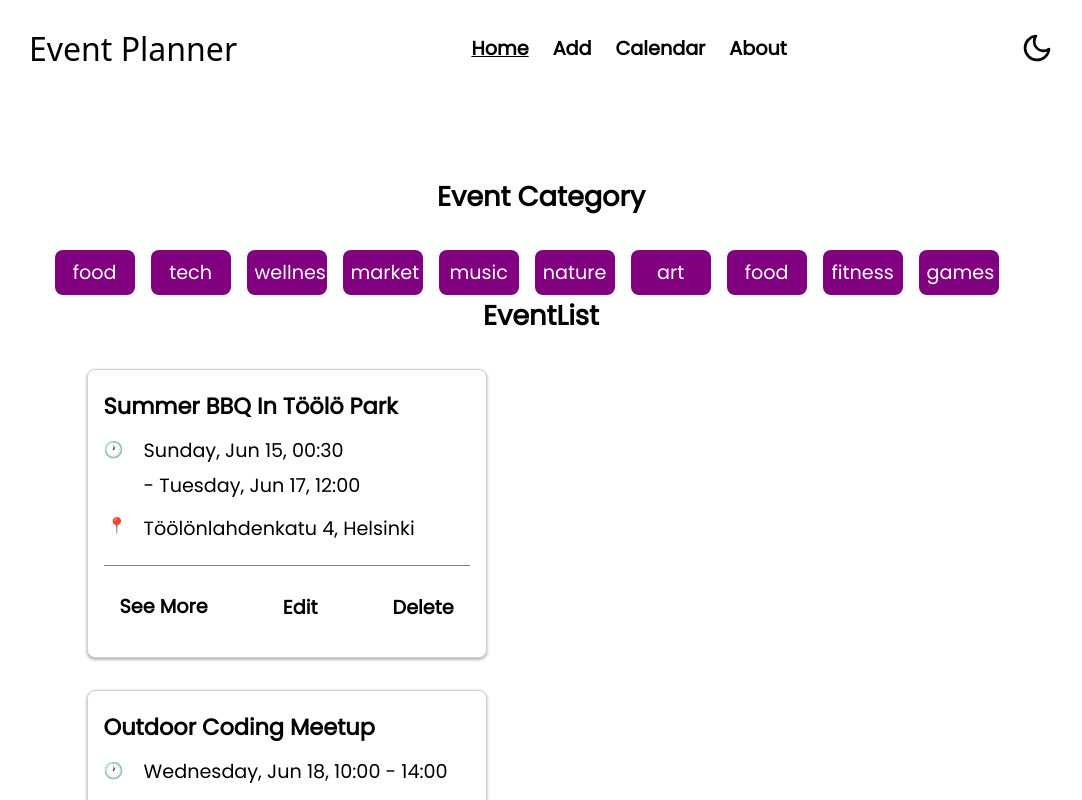
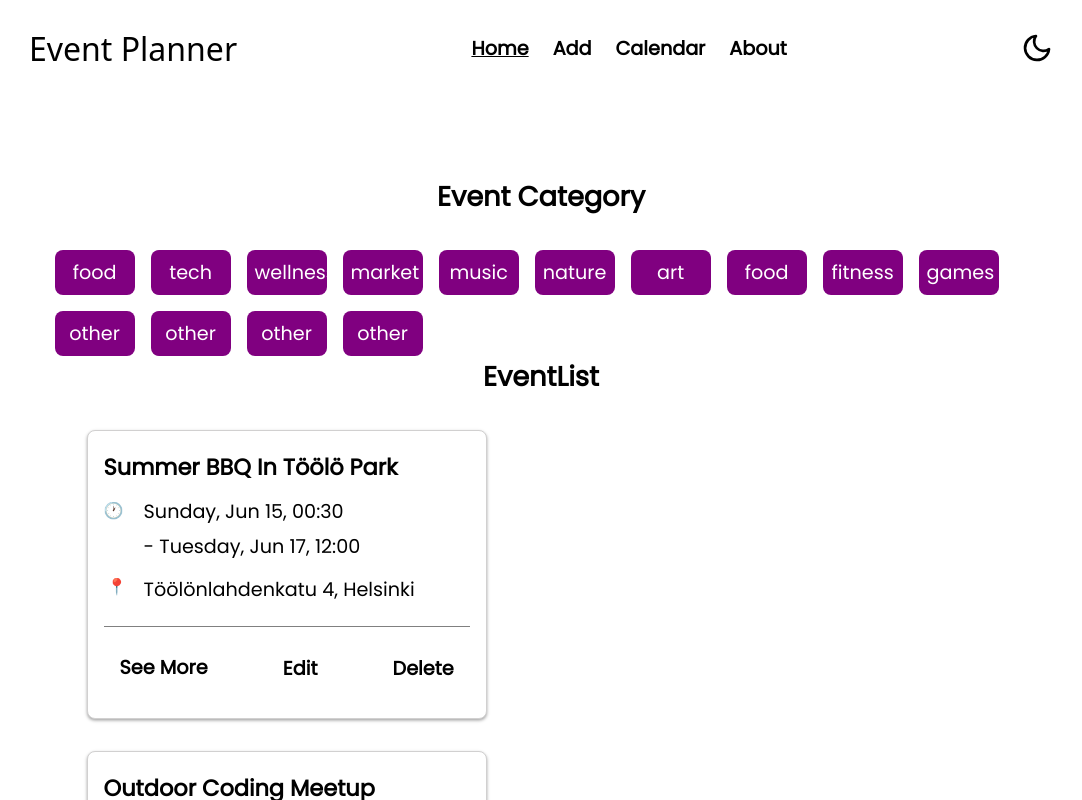
Before and after one commit to Hoa28686/finnish-event-planner, a React (Vite) app in the folder frontend/: page / in a window 1280 px wide. Shown: the top 800 px of the page, without its empty margins (99-1181 px from the left). Built offline with nearby package versions, Linux system fonts and the light colour scheme; data requests are answered from the project's data file; a web font is replaced by a local one.

Commit message:
add localTime function

```diff
--- a/frontend/src/data/db.json
+++ b/frontend/src/data/db.json
@@ -139,6 +139,58 @@
       "lng": 24.9237,
       "image": "https://example.com/games.jpg",
       "category": "games"
+    },
+    {
+      "id": "1749075379235",
+      "title": "\\zx\\x",
+      "start": "2025-06-05T03:16",
+      "end": "2025-06-06T01:16",
+      "location": "Töölönlahdenkatu 4, Helsinki",
+      "description": "",
+      "image": "",
+      "category": "other",
+      "lat": 60.1741861,
+      "lng": 24.9378675,
+      "isFavorite": false
+    },
+    {
+      "id": "1749075452731",
+      "title": "xcvzv",
+      "start": "2025-06-05T01:20",
+      "end": "2025-06-06T01:17",
+      "location": "aleksanterinkatu 11, helsinki",
+      "description": "zf",
+      "image": "",
+      "category": "other",
+      "lat": 60.1690367,
+      "lng": 24.9469201,
+      "isFavorite": false
+    },
+    {
+      "id": "1749075522313",
+      "title": "asdasdf",
+      "start": "2025-06-13T01:18",
+      "end": "2025-06-11T01:18",
+      "location": "dfaf",
+      "description": "",
+      "image": "",
+      "category": "other",
+      "lat": 49.4624886,
+      "lng": 10.9941578,
+      "isFavorite": false
+    },
+    {
+      "id": "1749075592980",
+      "title": "xcv",
+      "start": "2025-06-13T01:19",
+      "end": "2025-06-10T01:19",
+      "location": "dfd",
+      "description": "",
+      "image": "",
+      "category": "other",
+      "lat": 14.032951,
+      "lng": 44.424548,
+      "isFavorite": false
     }
   ]
 }
--- a/frontend/src/data/reusable.js
+++ b/frontend/src/data/reusable.js
@@ -15,6 +15,12 @@ export const time = (startDate, endDate) => {
   return timeRange;
 };
 
+export const localTime = () => {
+  const now = new Date();
+  const difToUTC = now.getTimezoneOffset();
+  const local = now.getTime() - difToUTC * 60 * 1000;
+  return new Date(local).toISOString().slice(0, 16);
+};
 
 export const categoryColors = {
   food: "#EF4444",
--- a/frontend/src/pages/AddEvent/AddEvent.jsx
+++ b/frontend/src/pages/AddEvent/AddEvent.jsx
@@ -2,6 +2,7 @@ import { useState } from "react";
 import styles from "./AddEvent.module.css";
 import useAxios from "../../hooks/useAxios";
 import { useNavigate } from "react-router";
+import { localTime } from "../../data/reusable";
 
 const emptyForm = {
   title: "",
@@ -14,7 +15,6 @@ const emptyForm = {
 };
 const AddEvent = ({ eventApi, onAddEvent }) => {
   const [formData, setFormData] = useState(emptyForm);
-  const [timeError, setTimeError] = useState("");
   const { get, error: getError } = useAxios();
   const { post, error: postError } = useAxios();
 
@@ -33,6 +33,7 @@ const AddEvent = ({ eventApi, onAddEvent }) => {
       console.error("Geocode error: ", getError.message);
       return;
     }
+
     const lat = parseFloat(data[0].lat);
     const lng = parseFloat(data[0].lon);
     return { lat, lng };
@@ -40,17 +41,6 @@ const AddEvent = ({ eventApi, onAddEvent }) => {
 
   const handleSubmit = async (e) => {
     e.preventDefault();
-
-    const now = new Date();
-    const start = new Date(formData.start);
-    const end = new Date(formData.end);
-    if (start < now || start >= end) {
-      setTimeError(
-        "Start time must be in the future, and end time must be after start time. "
-      );
-      // setFormData(emptyForm);
-      return;
-    }
 
     const { lat, lng } = await geoConvert(formData.location);
     const newEvent = {
@@ -95,6 +85,7 @@ const AddEvent = ({ eventApi, onAddEvent }) => {
             value={formData.start}
             onChange={handleChange}
             className={styles.start}
+            min={localTime()}
             required
           />
         </div>
@@ -107,6 +98,7 @@ const AddEvent = ({ eventApi, onAddEvent }) => {
             value={formData.end}
             onChange={handleChange}
             className={styles.end}
+            min={formData.start ? formData.start : localTime()}
             required
           />
         </div>
@@ -145,7 +137,7 @@ const AddEvent = ({ eventApi, onAddEvent }) => {
         <button type="submit" className={styles.button}>
           Add
         </button>
-        {timeError && <p className={styles.error}>{timeError}</p>}
+
       </form>
     </>
   );
```
